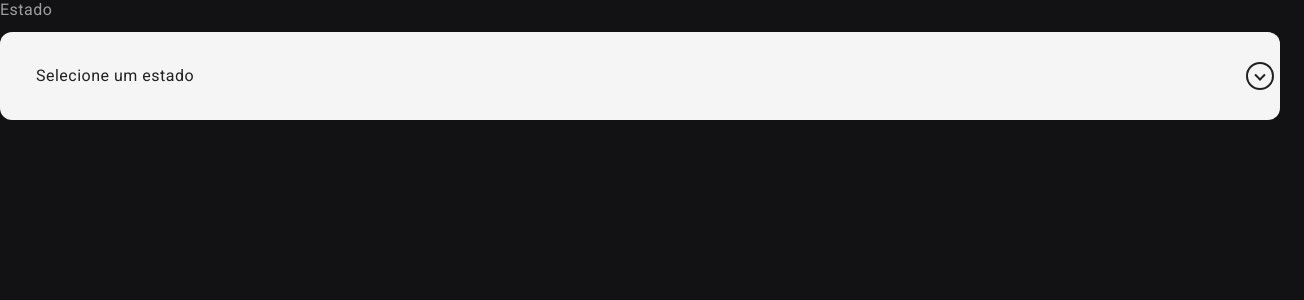
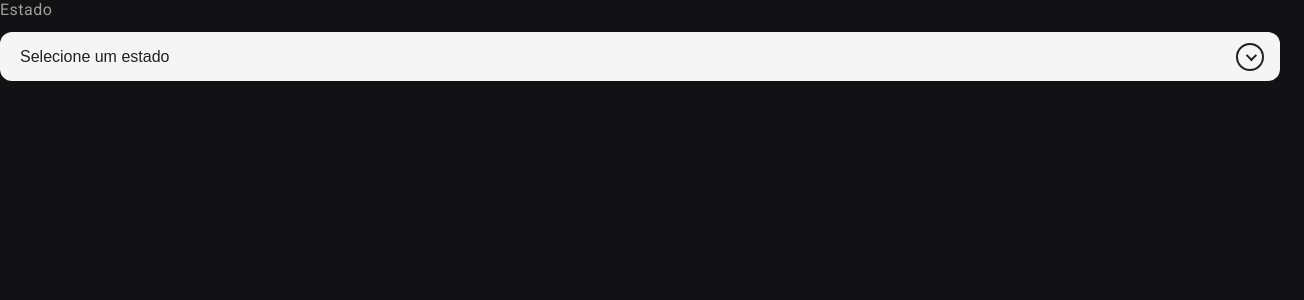
Before and after one commit to lucas-santos-data-analyst/connecthub-frontend, an Angular app: page / in a window 1280 px wide. Shown: the top 300 px of the page, 1304 px wide, since content can reach past the window. Built offline with nearby package versions, Linux system fonts and the light colour scheme.

Commit message:
refactor(component): refatora componente select para html puro

```diff
--- a/src/app/components/select/select.html
+++ b/src/app/components/select/select.html
@@ -3,17 +3,24 @@
     <label class="select-label">{{ label }}</label>
   }
 
-  <mat-form-field appearance="outline" class="custom-select">
-    <mat-select [formControl]="selected" [required]="required" [placeholder]="placeholder">
+  <div class="select-container">
+    <select [formControl]="selected" [required]="required" class="custom-select">
+      <option value="" disabled selected>{{ placeholder }}</option>
       @for (option of options; track option.value) {
-        <mat-option [value]="option.value" [disabled]="option.disabled || false">
+        <option [value]="option.value" [disabled]="option.disabled || false">
           {{ option.label }}
-        </mat-option>
+        </option>
       }
-    </mat-select>
+    </select>
 
-    @if (selected.hasError('required') && selected.touched) {
-      <mat-error>{{ errorMessage || 'Este campo é obrigatório' }}</mat-error>
-    }
-  </mat-form-field>
+    <div class="arrow-icon">
+      <span class="chevron"></span>
+    </div>
+  </div>
+
+  @if (selected.hasError('required') && selected.touched) {
+    <span class="error-message">
+      {{ errorMessage || 'Este campo é obrigatório' }}
+    </span>
+  }
 </div>
--- a/src/app/components/select/select.scss
+++ b/src/app/components/select/select.scss
@@ -10,80 +10,69 @@
     letter-spacing: 0.5px;
   }
 
-  .custom-select {
+  .select-container {
+    position: relative;
     width: 100%;
 
-    ::ng-deep {
-      .mat-mdc-form-field-flex {
-        padding-top: 0 !important;
-      }
+    .custom-select {
+      width: 100%;
+      padding: 16px 50px 16px 20px;
+      font-size: 16px;
+      color: #212121;
+      background-color: #f5f5f5;
+      border: none;
+      border-radius: 12px;
+      outline: none;
+      appearance: none;
+      cursor: pointer;
+      transition: background-color 0.2s;
 
-      .mat-mdc-form-field-subscript-wrapper {
-        display: none;
-      }
-
-      .mat-mdc-text-field-wrapper {
-        background-color: #f5f5f5;
-        border-radius: 12px;
-
-        .mdc-notched-outline {
-          .mdc-notched-outline__leading,
-          .mdc-notched-outline__notch,
-          .mdc-notched-outline__trailing {
-            border-color: transparent !important;
-          }
-        }
-      }
-
-      .mat-mdc-select {
-        padding: 16px 20px;
-        font-size: 16px;
-        color: #212121;
-
-        .mat-mdc-select-placeholder {
-          color: #212121;
-        }
-
-        .mat-mdc-select-value {
-          color: #212121;
-        }
-      }
-
-      .mat-mdc-select-arrow-wrapper {
-        padding-right: 10px;
-
-        .mat-mdc-select-arrow {
-          width: 24px;
-          height: 24px;
-          border: 2px solid #212121;
-          border-radius: 50%;
-          position: relative;
-
-          svg {
-            display: none;
-          }
-
-          &::after {
-            content: '';
-            position: absolute;
-            top: 50%;
-            left: 50%;
-            transform: translate(-50%, -60%) rotate(45deg);
-            width: 6px;
-            height: 6px;
-            border-right: 2px solid #212121;
-            border-bottom: 2px solid #212121;
-          }
-        }
-      }
-
-      &:hover .mat-mdc-text-field-wrapper {
+      &:hover {
         background-color: #eeeeee;
       }
 
-      &.mat-focused .mat-mdc-text-field-wrapper {
+      &:focus {
         background-color: #e0e0e0;
+      }
+
+      &:focus ~ .arrow-icon .chevron {
+        transform: rotate(225deg) translateY(-2px);
+      }
+
+      option[disabled] {
+        color: #212121;
+      }
+    }
+
+    .arrow-icon {
+      position: absolute;
+      right: 16px;
+      top: 50%;
+      transform: translateY(-50%);
+      width: 24px;
+      height: 24px;
+      border: 2px solid #212121;
+      border-radius: 50%;
+      display: flex;
+      align-items: center;
+      justify-content: center;
+      pointer-events: none;
+
+      .chevron {
+        width: 6px;
+        height: 6px;
+        border-right: 2px solid #212121;
+        border-bottom: 2px solid #212121;
+        transform: rotate(45deg) translateY(-2px);
+        transition: transform 0.3s ease;
       }
     }
   }
+
+  .error-message {
+    display: block;
+    margin-top: 4px;
+    color: #f44336;
+    font-size: 12px;
+  }
 }
--- a/src/app/components/select/select.ts
+++ b/src/app/components/select/select.ts
@@ -6,14 +6,12 @@ import {
   ReactiveFormsModule,
   FormControl,
 } from '@angular/forms';
-import { MatFormFieldModule } from '@angular/material/form-field';
-import { MatSelectModule } from '@angular/material/select';
 import { SelectOptionI } from '../../interfaces/SelectOptionI';
 
 @Component({
   selector: 'app-select',
   standalone: true,
-  imports: [MatFormFieldModule, MatSelectModule, FormsModule, ReactiveFormsModule],
+  imports: [FormsModule, ReactiveFormsModule],
   templateUrl: './select.html',
   styleUrl: './select.scss',
   providers: [
```
